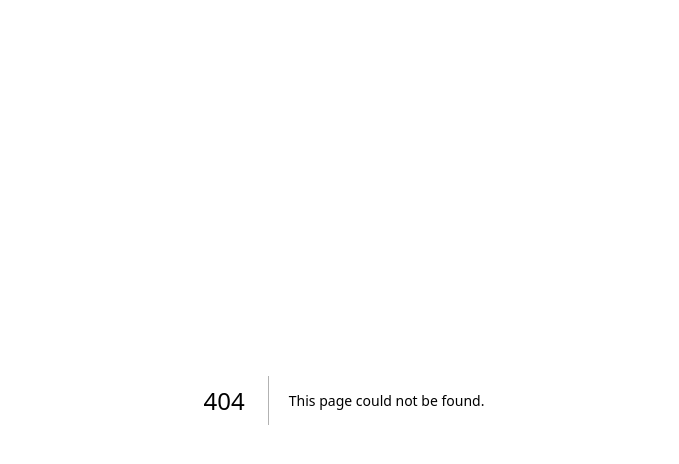
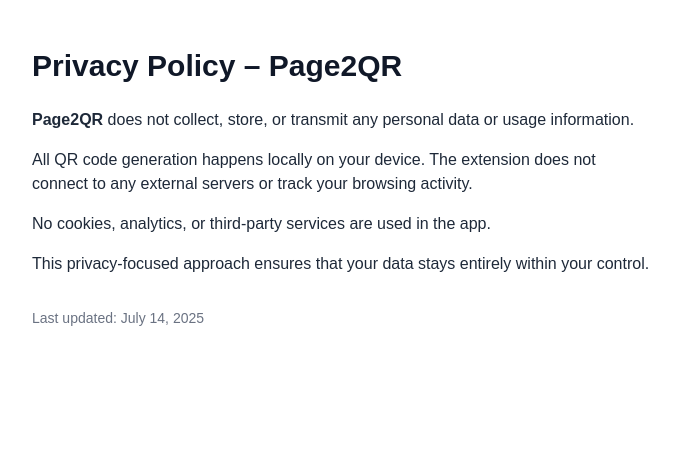
Before and after one commit to west5hell/westshell, a Next.js app: page /page2qr-privacy-policy in a window 1280 px wide. Before the commit this address had no page. Shown: the top 464 px of the page, without its empty margins (296-975 px from the left). Built offline with nearby package versions, Linux system fonts and the light colour scheme.

Commit message:
feat: add Privacy Policy page for Page2QR extension

```diff
--- /dev/null
+++ b/app/page2qr-privacy-policy/page.tsx
@@ -0,0 +1,38 @@
+export const metadata = {
+  title: "Privacy Policy – Page2QR",
+  description: "Read the privacy policy for the Page2QR Safari extension app.",
+};
+
+export default function PrivacyPolicy() {
+  return (
+    <main className="max-w-2xl mx-auto px-6 py-12 text-gray-800 dark:text-gray-200">
+      <h1 className="text-3xl font-bold mb-6 text-gray-900 dark:text-white">
+        Privacy Policy – Page2QR
+      </h1>
+
+      <p className="mb-4">
+        <strong>Page2QR</strong> does not collect, store, or transmit any
+        personal data or usage information.
+      </p>
+
+      <p className="mb-4">
+        All QR code generation happens locally on your device. The extension
+        does not connect to any external servers or track your browsing
+        activity.
+      </p>
+
+      <p className="mb-4">
+        No cookies, analytics, or third-party services are used in the app.
+      </p>
+
+      <p className="mb-4">
+        This privacy-focused approach ensures that your data stays entirely
+        within your control.
+      </p>
+
+      <p className="mt-8 text-sm text-gray-500 dark:text-gray-400">
+        Last updated: July 14, 2025
+      </p>
+    </main>
+  );
+}
--- a/app/page2qr-support/page.tsx
+++ b/app/page2qr-support/page.tsx
@@ -1,12 +1,14 @@
 export const metadata = {
   title: "Page2QR Support",
-  description: "Support and contact page for the Page2QR Safari extension.",
+  description: "Support and contact page for the Page2QR Safari extension app.",
 };
 
 export default function Page2QRSupport() {
   return (
-    <main className="max-w-2xl mx-auto px-6 py-12 text-gray-800">
-      <h1 className="text-3xl font-bold mb-6">📦 Page2QR – Support</h1>
+    <main className="max-w-2xl mx-auto px-6 py-12 text-gray-800 dark:text-gray-200">
+      <h1 className="text-3xl font-bold mb-6 text-gray-900 dark:text-white">
+        📦 Page2QR – Support
+      </h1>
 
       <p className="mb-4">
         Thank you for using <span className="font-semibold">Page2QR</span> — a
@@ -14,7 +16,9 @@
         from any webpage with ease.
       </p>
 
-      <h2 className="text-xl font-semibold mt-8 mb-2">🔧 Need Help?</h2>
+      <h2 className="text-xl font-semibold mt-8 mb-2 text-gray-900 dark:text-white">
+        🔧 Need Help?
+      </h2>
       <p className="mb-2">
         If you have questions, encounter issues, or want to share feedback, feel
         free to reach out:
@@ -24,14 +28,14 @@
           Email:{" "}
           <a
             href="mailto:apps.endearing134@passinbox.com"
-            className="text-blue-600 hover:underline"
+            className="text-blue-600 dark:text-blue-400 hover:underline"
           >
             apps.endearing134@passinbox.com
           </a>
         </li>
       </ul>
 
-      <h2 className="text-xl font-semibold mt-8 mb-2">
+      <h2 className="text-xl font-semibold mt-8 mb-2 text-gray-900 dark:text-white">
         📄 Frequently Asked Questions
       </h2>
       <ul className="list-disc pl-5 space-y-4 mb-6">
@@ -49,13 +53,17 @@
         </li>
       </ul>
 
-      <h2 className="text-xl font-semibold mt-8 mb-2">🔒 Privacy</h2>
+      <h2 className="text-xl font-semibold mt-8 mb-2 text-gray-900 dark:text-white">
+        🔒 Privacy
+      </h2>
       <p className="mb-4">
         Page2QR does not collect or transmit any user data. All QR code
         generation happens entirely on your device.
       </p>
 
-      <p className="mt-10 text-gray-500">— Page2QR Support Team</p>
+      <p className="mt-10 text-gray-500 dark:text-gray-400">
+        — Page2QR Support Team
+      </p>
     </main>
   );
 }
```
